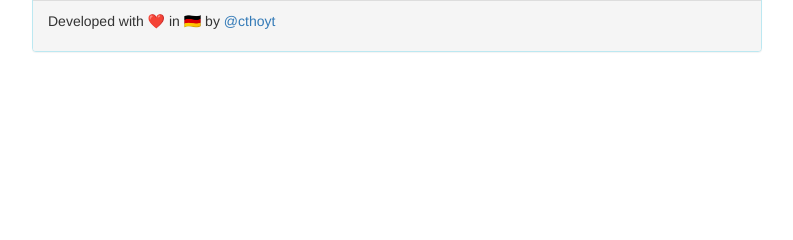
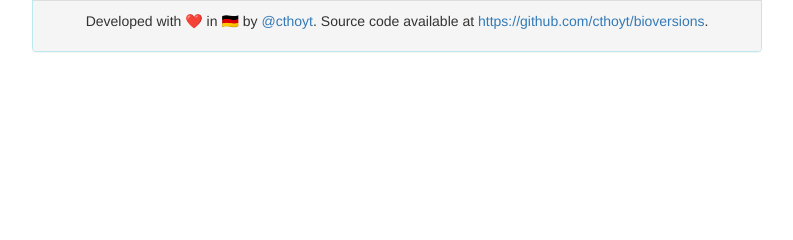
Before and after one commit to biopragmatics/bioversions, a Python web app: template src/bioversions/templates/home.html in a window 1280 px wide. Shown: the part 234-474 px from the top of the page, without its empty margins (243-1036 px from the left). Run offline with Jinja, Linux system fonts and the light colour scheme; the template is opened without the code that fills it, so the values that code supplies are empty; some libraries are stand-ins or nearby versions.

Commit message:
Update docs

```diff
--- a/src/bioversions/templates/home.html
+++ b/src/bioversions/templates/home.html
@@ -38,7 +38,11 @@
                     </tbody>
                 </table>
                 <div class="panel-footer">
-                    <p>Developed with ❤️ in 🇩🇪 by <a href="https://github.com/cthoyt">@cthoyt</a></p>
+                    <p style="text-align: center">
+                        Developed with ❤️ in 🇩🇪 by <a href="https://github.com/cthoyt">@cthoyt</a>. Source code
+                        available at
+                        <a href="https://github.com/cthoyt/bioversions">https://github.com/cthoyt/bioversions</a>.
+                    </p>
                 </div>
             </div>
         </div>
```
Also changed, not shown: README.md.
